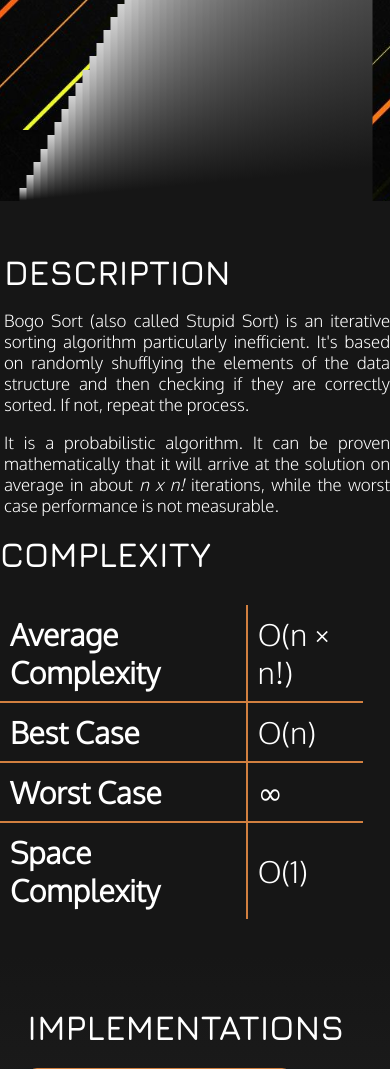
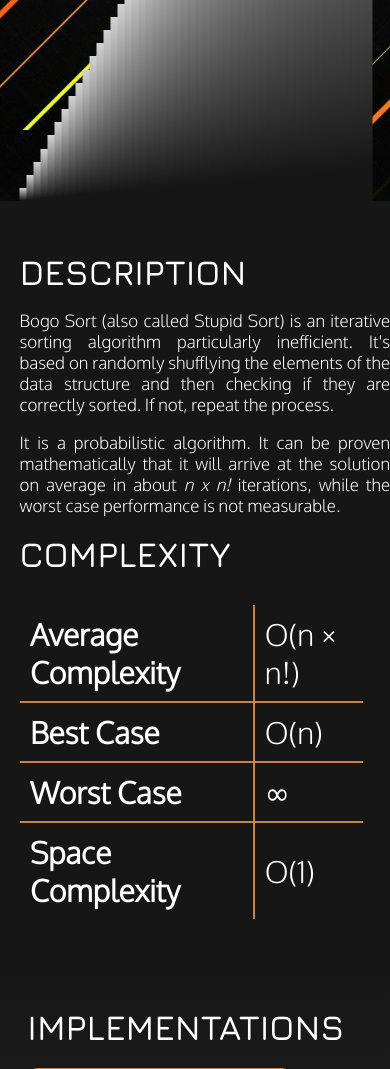
Before and after one commit to Myphz/sortvisualizer, a Flask app: page /bogosort/ in a window 390 px wide. Shown: the part 714-1783 px from the top of the page. Run offline with Flask 2, Linux system fonts and the light colour scheme; some libraries are stand-ins or nearby versions; some web fonts are replaced.

Commit message:
Mobile fixes

```diff
--- a/static/css/base_sort.css
+++ b/static/css/base_sort.css
@@ -218,9 +218,9 @@ body {
 
 @media only screen and (max-width: 1100px) {
     .sort-description {
-        max-width: 100%;
+        max-width: 95%;
         font-size: 17px;
-        margin-left: 1%;
+        margin-left: 5%;
     }
 }
 
@@ -233,6 +233,7 @@ body {
 }
 
 .table-box {
+    margin-left: 5%;
     margin-right: 7%;
     float: right;
     text-align: left;
```
